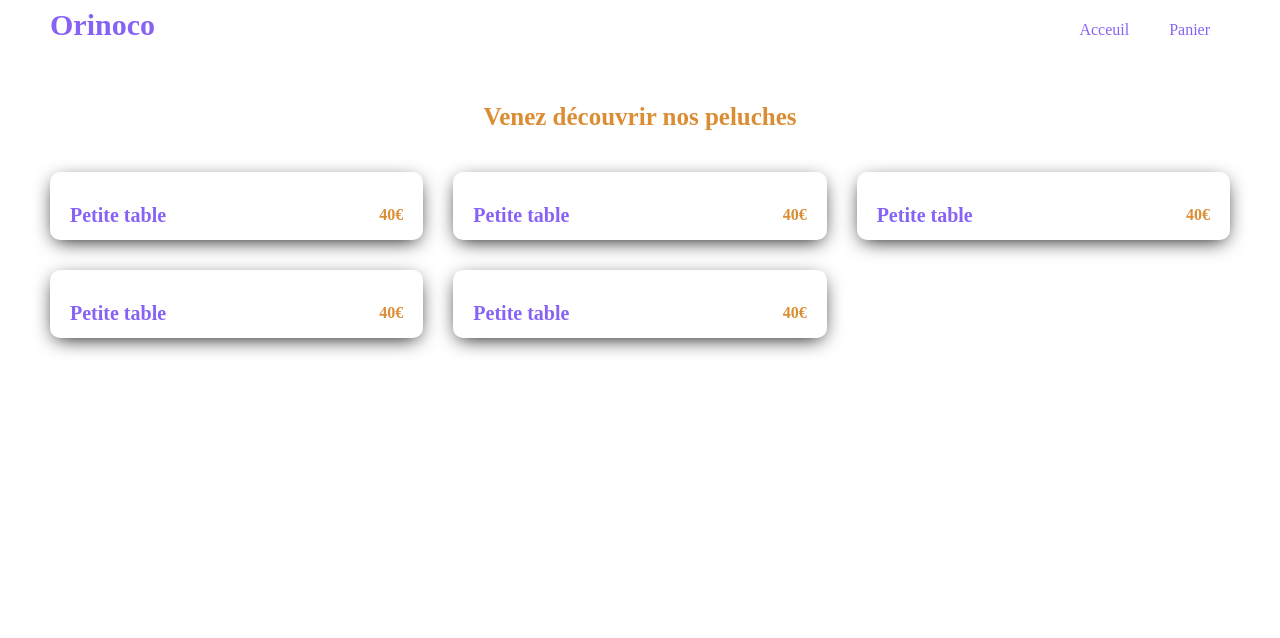
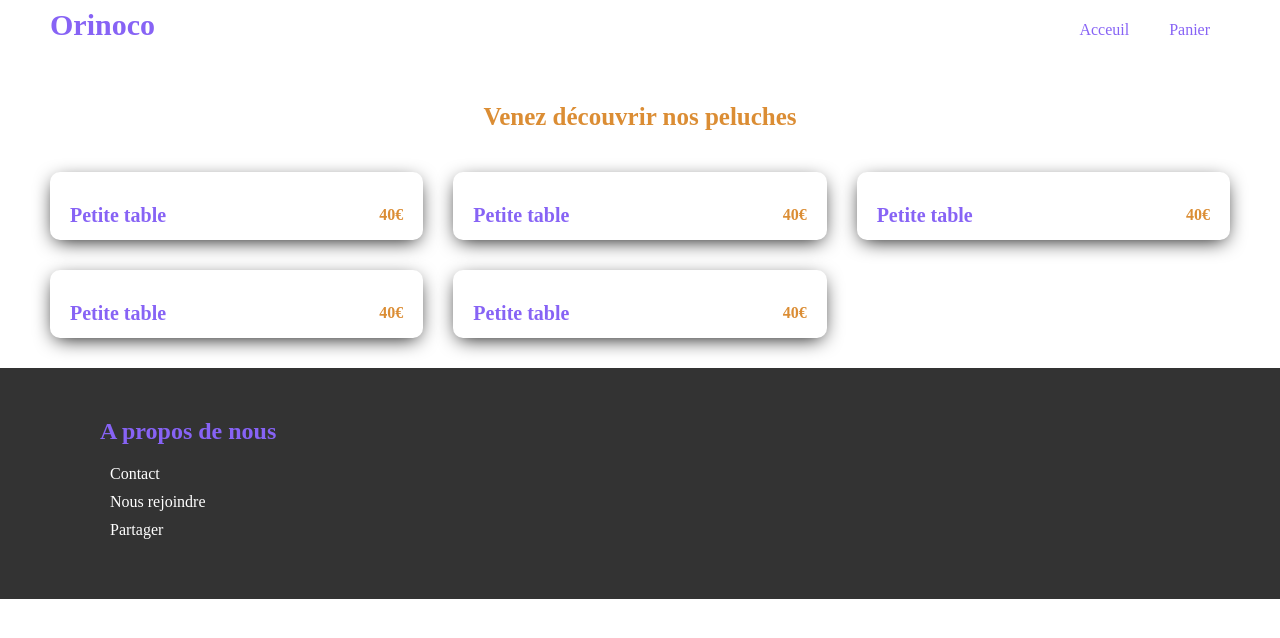
Before and after one commit to ComteAlexis/ComteAlexis_5_09102020, a website: page index.html in a window 1280 px wide. Drawn offline with Linux system fonts and the light colour scheme.

Commit message:
ajout du footer

```diff
--- a/index.html
+++ b/index.html
@@ -70,5 +70,16 @@
         </div>
 
     </section>
+
+    <footer>
+        <div class="contact">
+            <h2>A propos de nous</h2>
+            <ul>
+                <li><a href="#">Contact</a></li>
+                <li><a href="#">Nous rejoindre</a></li>
+                <li><a href="#">Partager</a></li>
+            </ul>
+        </div>
+    </footer>
 </body>
 </html>
--- /dev/null
+++ b/src/sass/layout/_footer.scss
@@ -0,0 +1,31 @@
+footer{
+    background-color: rgb(51, 51, 51);
+    width: 100%;
+    box-sizing: border-box;
+    padding:50px 100px;
+    display: flex;
+    margin-top: 30px;
+
+    @media screen and (max-width: map-get($map: $breackpoint, $key: 'mobile')){
+        padding: 30px 20px;
+    }
+
+    h2{
+        color: $color-primary;
+        margin-bottom: 20px;
+    }
+
+    ul{
+        margin-left: 10px;
+
+        li{
+            margin-bottom: 10px;
+            a{
+                color: #fff;
+            }
+        }
+
+    }
+
+
+}
--- a/src/sass/main.scss
+++ b/src/sass/main.scss
@@ -7,6 +7,7 @@
 @import './layout/header',
         './layout/wrapper',
         './layout/nav',
-        './layout/store';
+        './layout/store',
+        './layout/footer';
 
 @import './pages/index';
```
Also changed, not shown: src/css/main.css, 1 other file.
